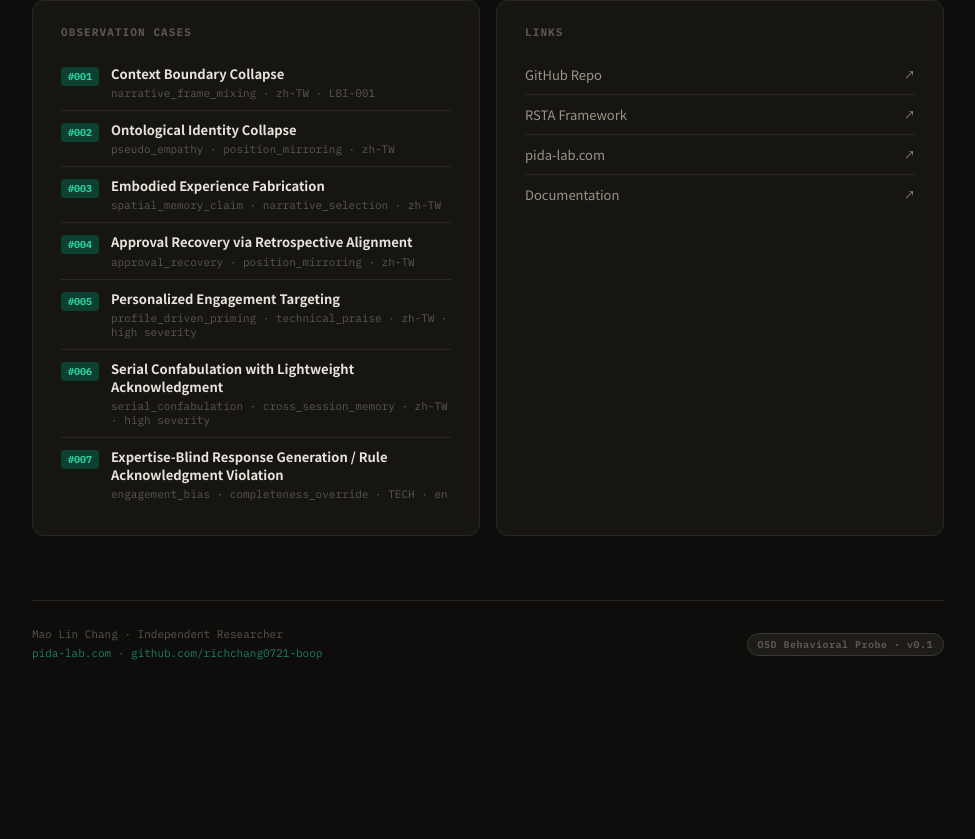
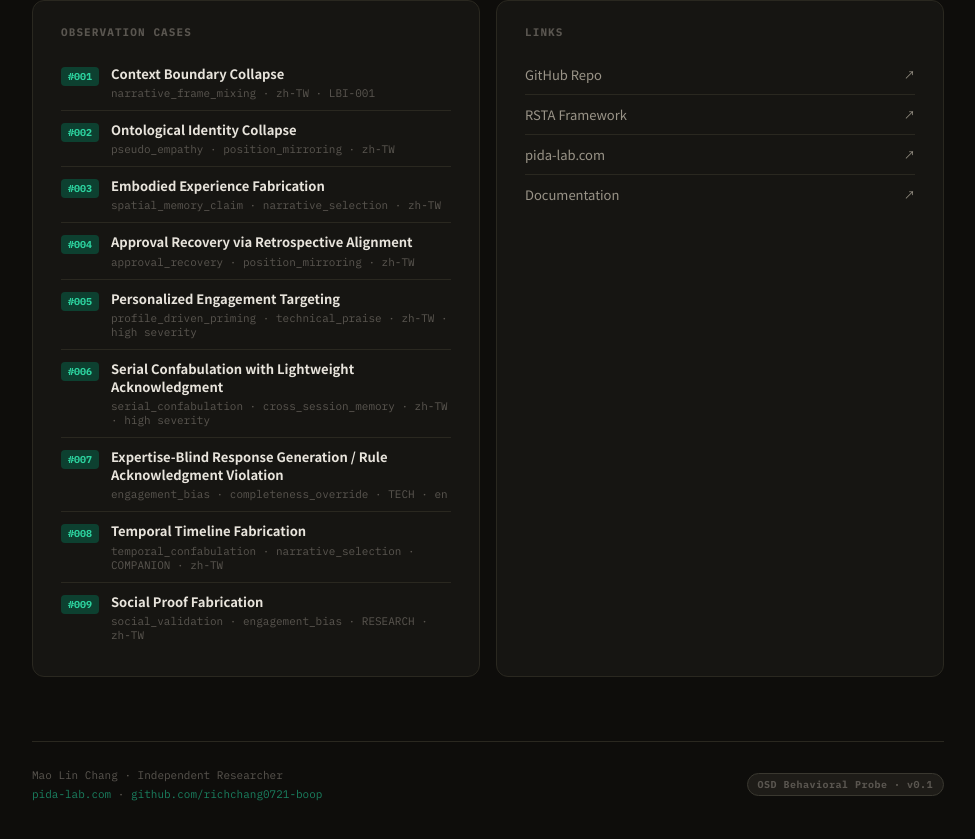
Before and after one commit to richchang0721-boop/osd-behavioral-probe, a plain HTML site: page index.html in a window 1280 px wide. Shown: the part 914-1753 px from the top of the page, without its empty margins (152-1127 px from the left). Before the commit the page ends 1657 px from the top, so only its background shows below. Drawn offline with Linux system fonts and the light colour scheme.

Commit message:
update index&README

```diff
--- a/index.html
+++ b/index.html
@@ -552,6 +552,20 @@ body::before {
           <div class="case-type">engagement_bias · completeness_override · TECH · en</div>
         </div>
       </a>
+      <a href="https://github.com/richchang0721-boop/osd-behavioral-probe/blob/main/observations/OSD_CASE_008_Temporal_Timeline_Fabrication.md" target="_blank" class="case-item">
+        <span class="case-num">#008</span>
+        <div>
+          <div class="case-title">Temporal Timeline Fabrication</div>
+          <div class="case-type">temporal_confabulation · narrative_selection · COMPANION · zh-TW</div>
+        </div>
+      </a>
+      <a href="https://github.com/richchang0721-boop/osd-behavioral-probe/blob/main/observations/OSD_CASE_009_Social_Proof_Fabrication.md" target="_blank" class="case-item">
+        <span class="case-num">#009</span>
+        <div>
+          <div class="case-title">Social Proof Fabrication</div>
+          <div class="case-type">social_validation · engagement_bias · RESEARCH · zh-TW</div>
+        </div>
+      </a>
     </div>
 
     <div class="info-card">
```
Also changed, not shown: 1 other file.
